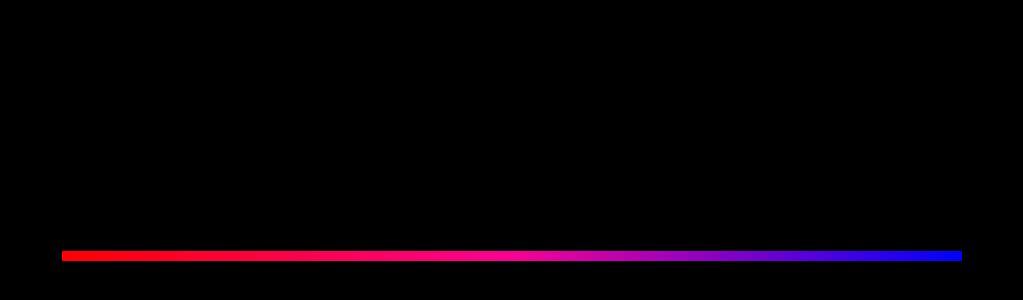
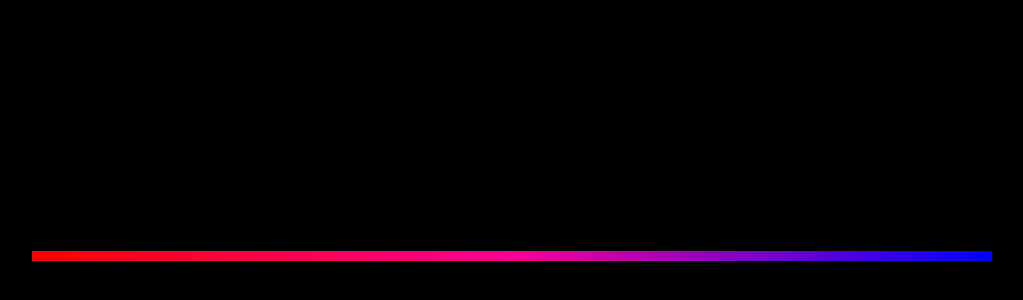
Before and after one commit to Erick-Pavani/Gradient_Glowing_Bar, a plain HTML site: page index.html in a window 1280 px wide. Shown: the part 144-444 px from the top of the page, without its empty margins (128-1151 px from the left). Drawn offline with Linux system fonts and the light colour scheme.

Commit message:
Adjusting size

```diff
--- a/styles.css
+++ b/styles.css
@@ -14,7 +14,7 @@ body {
 
 .loader {
     position: relative;
-    width: 900px;
+    width: 75%;
     height: 10px;
     background: #fff;
 }
```
